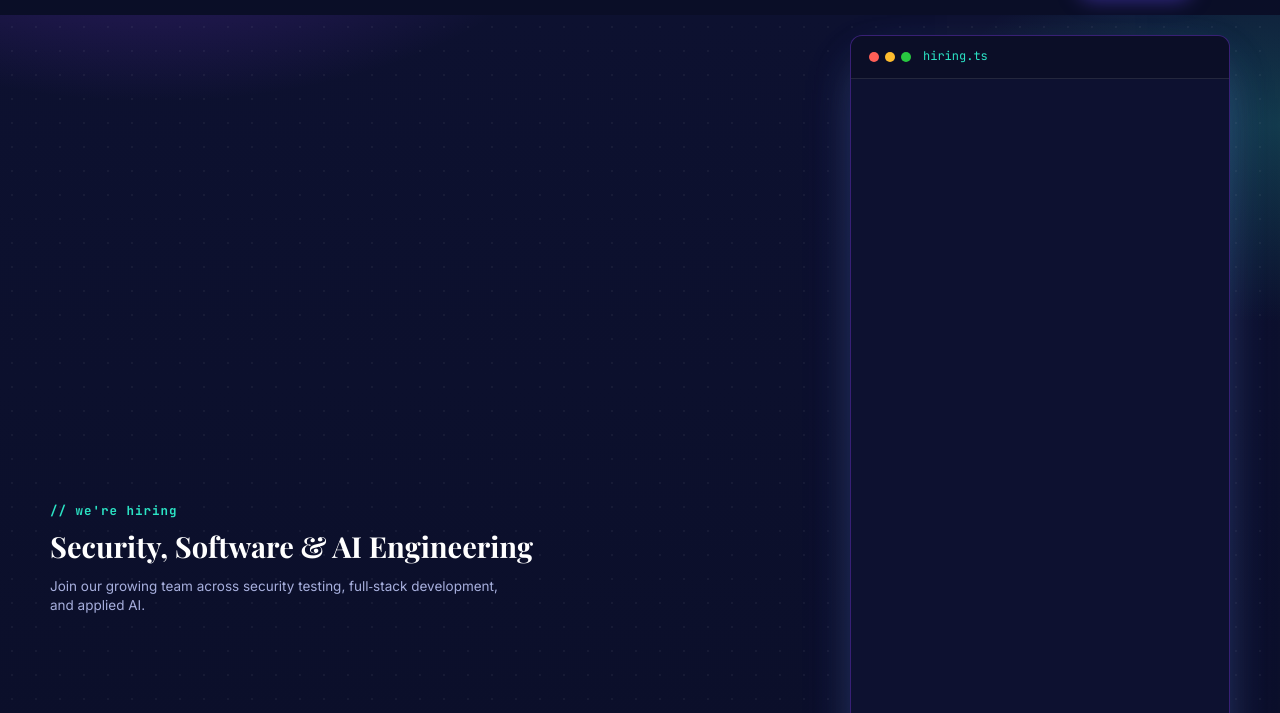
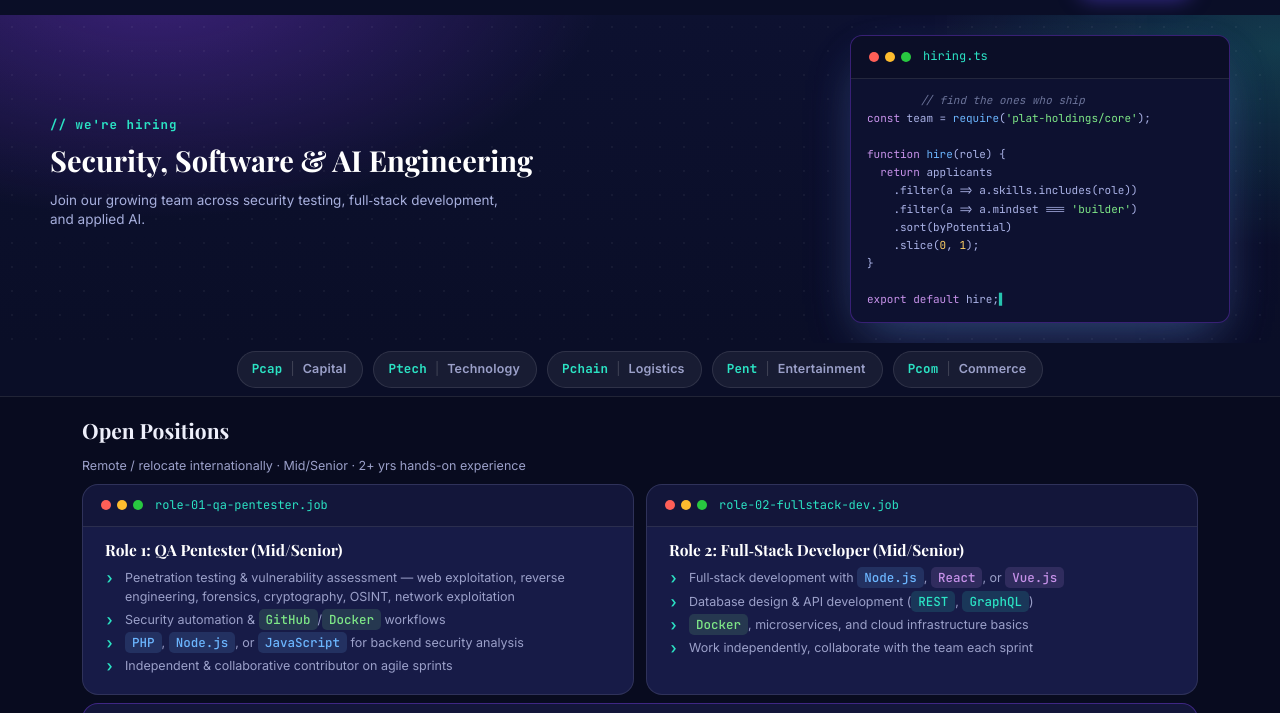
Before and after one commit to recruiter-PLAT/plhs-tech-jd, a plain HTML site: page platmate-jd-qa-pentester-developer_12.html in a window 1280 px wide. Shown: the part 65-778 px from the top of the page. Drawn offline with Linux system fonts and the light colour scheme; a script that the page names is missing.

Commit message:
Update platmate-jd-qa-pentester-developer_12.html

```diff
--- a/platmate-jd-qa-pentester-developer_12.html
+++ b/platmate-jd-qa-pentester-developer_12.html
@@ -530,12 +530,7 @@
         <div class="editor-dots"><span class="dot-red"></span><span class="dot-yellow"></span><span class="dot-green"></span></div>
         <span class="fname">hiring.ts</span>
       </div>
-      <pre class="code-block">
-        <!-- Calendly inline widget begin -->
-<div class="calendly-inline-widget" data-url="https://calendly.com/recruiter-platmate/30min" style="min-width:320px;height:700px;"></div>
-<script type="text/javascript" src="https://assets.calendly.com/assets/external/widget.js" async></script>
-<!-- Calendly inline widget end -->
-        <span class="c-cm">// find the ones who ship</span>
+      <pre class="code-block">        <span class="c-cm">// find the ones who ship</span>
 <span class="c-kw">const</span> team = <span class="c-fn">require</span>(<span class="c-str">'plat-holdings/core'</span>);
 
 <span class="c-kw">function</span> <span class="c-fn">hire</span>(role) {
```
